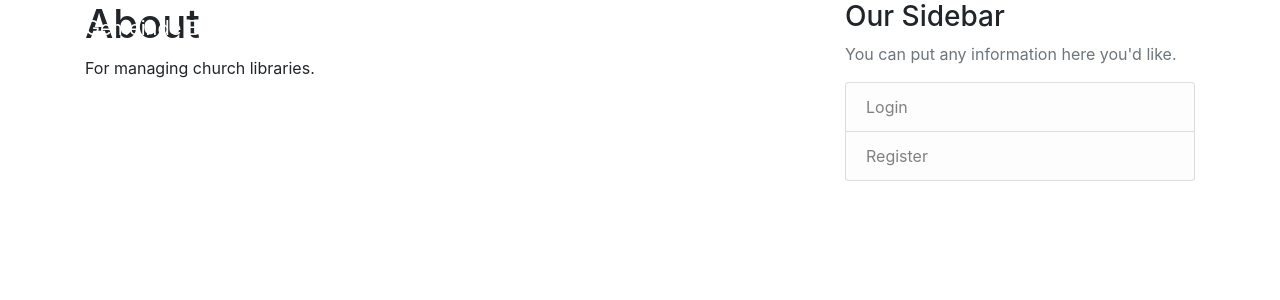
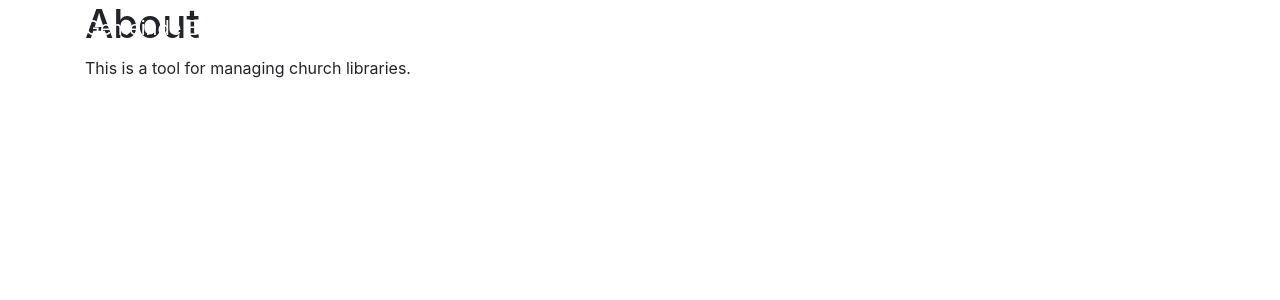
Before and after one commit to bodowd/gemeindelibrary, a Flask app: page /about in a window 1280 px wide. Shown: the top 300 px of the page. Run offline with Flask 2, Linux system fonts and the light colour scheme; some libraries are stand-ins or nearby versions.

Commit message:
changed up front end

```diff
--- a/gemlibapp/templates/about.html
+++ b/gemlibapp/templates/about.html
@@ -1,5 +1,5 @@
 {% extends "layout.html" %}
 {% block content %}
     <h1>About</h1>
-    <body>For managing church libraries.</body>
+    <div class="content-section">This is a tool for managing church libraries.</div>
 {% endblock content %}
--- a/gemlibapp/templates/booklist.html
+++ b/gemlibapp/templates/booklist.html
@@ -28,7 +28,7 @@
             {% endif %}
         </div>
         <div class="form-group">
-            {{ form.submit(class="btn btn-outline-info") }}
+            {{ form.submit(class="btn btn-danger") }}
         </div>
     </form>
 </div>
--- a/gemlibapp/templates/home.html
+++ b/gemlibapp/templates/home.html
@@ -1,4 +1,7 @@
 {% extends "layout.html"  %}
 {% block content %}
 <h1>Gemeinde Bibliothek App</h1>
+<div class="content-section">
+    Please login to view your booklist.
+</div>
 {% endblock content %}
--- a/gemlibapp/templates/layout.html
+++ b/gemlibapp/templates/layout.html
@@ -69,23 +69,6 @@
             <!-- don't have to call it content, could call it whatever variable -->
             {% block content %}{% endblock %}
         </div>
-        <div class="col-md-4">
-            <div class="content-section">
-                <h3>Our Sidebar</h3>
-                <p class='text-muted'>You can put any information here you'd like.
-                <ul class="list-group">
-                    {% if current_user.is_authenticated %}
-                        <a class="list-group-item list-group-item-light nav-item nav-link" href="{{ url_for('users.account') }}">Account</a>
-                        <a class="list-group-item list-group-item-light nav-item nav-link" href="{{ url_for('users.logout') }}">Logout</a>
-<!--                        <a class="list-group-item list-group-item-light nav-item nav-link" href="{{ url_for('booklist.upload_booklist') }}">Upload Booklist</a>-->
-                    {% else %}
-                        <a class="list-group-item list-group-item-light nav-item nav-link" href="{{ url_for('users.login') }}">Login</a>
-                        <a class="list-group-item list-group-item-light nav-item nav-link" href="{{ url_for('users.register') }}">Register</a>
-                    {% endif %}
-                </ul>
-                </p>
-            </div>
-        </div>
     </div>
 </main>
 
```
